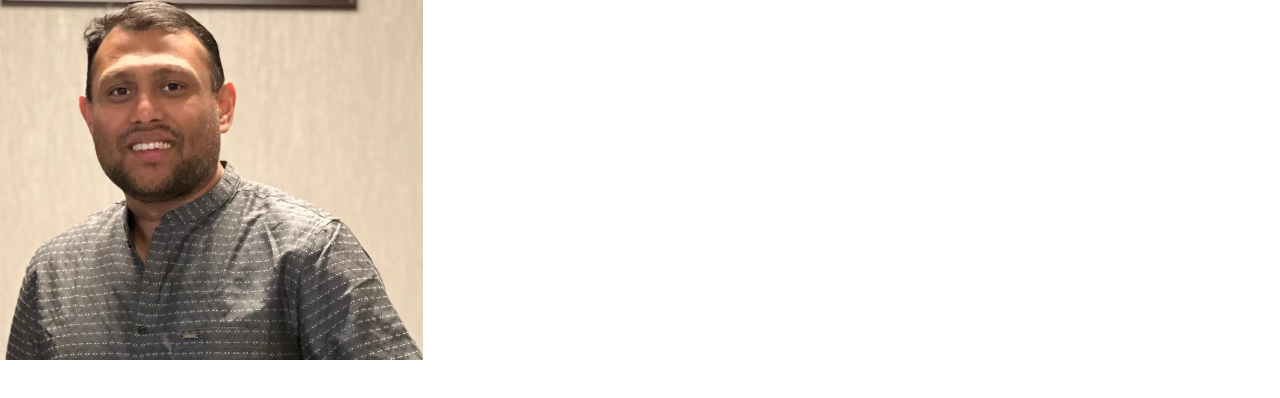
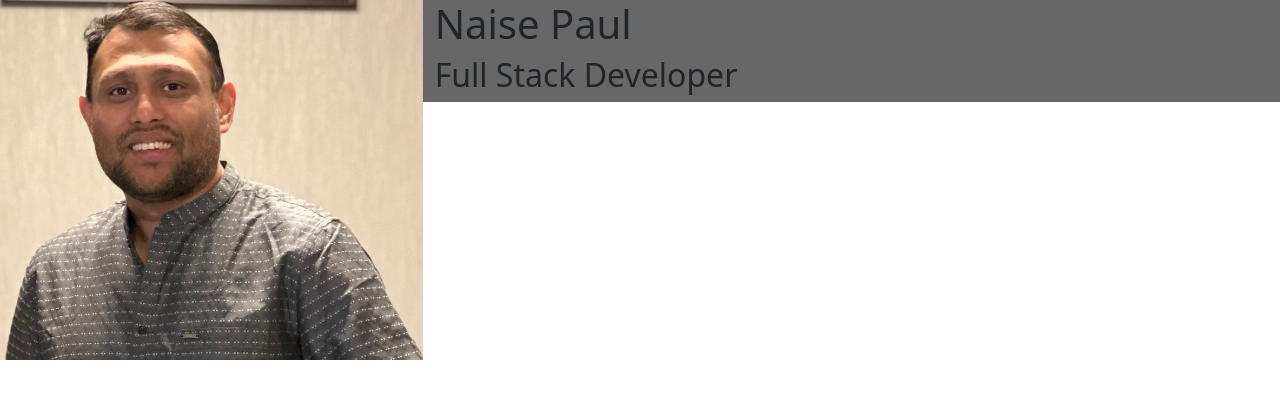
Before and after one commit to naisepaul/my-cv, a plain HTML site: page index.html in a window 1280 px wide. Drawn offline with nearby package versions, Linux system fonts and the light colour scheme.

Commit message:
Added headings and background color

```diff
--- a/assets/css/style.css
+++ b/assets/css/style.css
@@ -1,5 +1,8 @@
 @import url('https://fonts.googleapis.com/css?family=Roboto:100,200,300,400,500,600,700|Exo:100,200,300,400,500,600,700');
 
+.bg-color-name-title{
+    background-color: #676767;
+}
 header {
     margin: 0;
 }
--- a/index.html
+++ b/index.html
@@ -22,7 +22,15 @@
       <div class="row">
         <a href="index.html" class="col-md-4 logo"></a>
 
-        <div class="col-md-8"></div>
+        <div class="col-md-8">
+            <div class="row bg-color-name-title">
+                <div class="col heading">
+                    <h1>Naise Paul</h1>
+                    <h2>Full Stack Developer</h2>
+                </div>
+
+            </div>
+        </div>
       </div>
     </header>
     <section></section>
```
